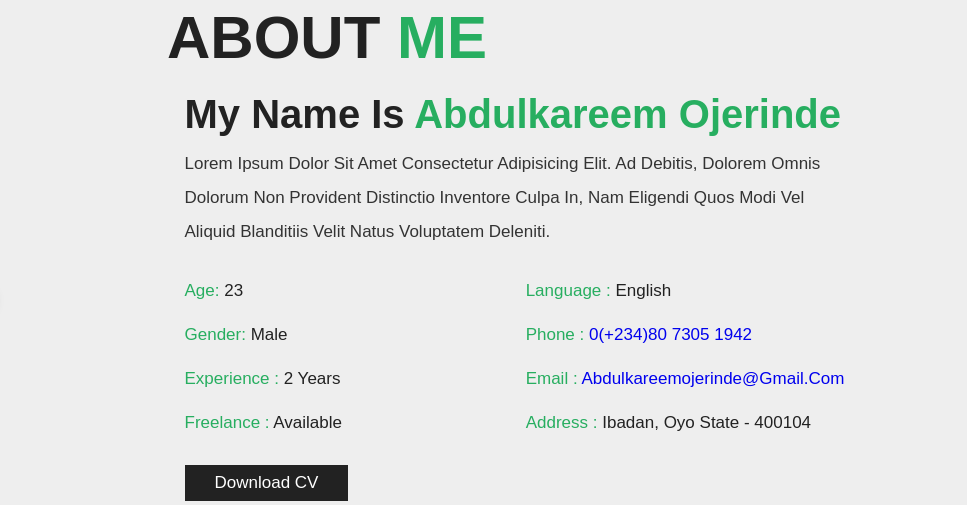
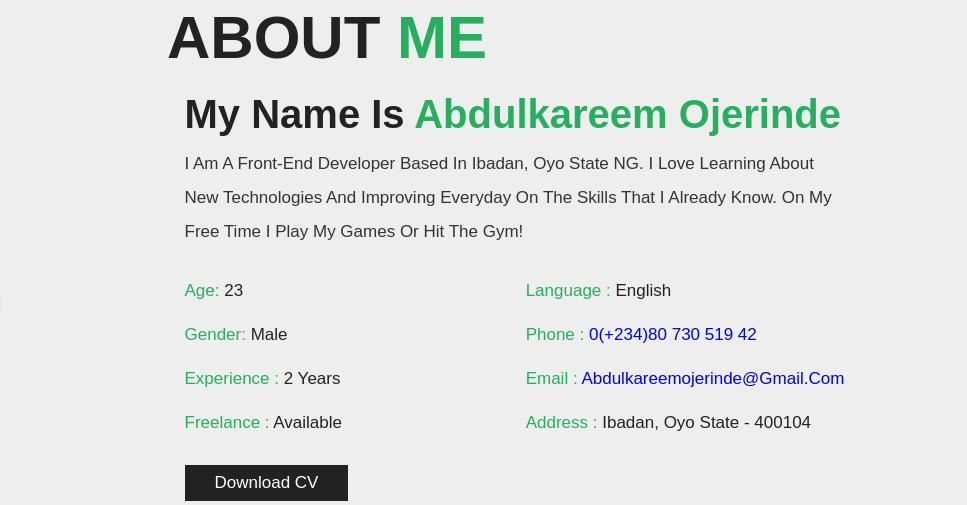
Before and after one commit to Abdulkareemoj/portfolio-site, a plain HTML site: page index.html in a window 1280 px wide. Shown: the part 817-1322 px from the top of the page, 313-1280 px from the left. Drawn offline with nearby package versions, Linux system fonts and the light colour scheme.

Commit message:
Update index.html

```diff
--- a/index.html
+++ b/index.html
@@ -2,7 +2,7 @@
 <html lang="en" dir="ltr">
   <head>
     <meta charset="UTF-8">
-    <title>Portfolio Website</title>
+    <title> Portfolio Website </title>
     <link rel="stylesheet" href="css/style.css">
     <!-- Fontawesome CDN Link -->
     <link rel="stylesheet" href="https://cdnjs.cloudflare.com/ajax/libs/font-awesome/5.15.2/css/all.min.css"/>
@@ -67,10 +67,8 @@
 
           <div class="content">
               <h3> my name is <span> abdulkareem ojerinde </span> </h3>
-              <p class="info">Lorem ipsum dolor sit amet consectetur adipisicing elit. Ad debitis, dolorem omnis
-                  dolorum non provident distinctio inventore culpa in, nam eligendi quos modi vel aliquid blanditiis
-                  velit natus voluptatem deleniti.</p>
-              <div class="box-container">
+            <p class="info">I am a Front-End Developer based in Ibadan, Oyo State NG. I love learning about new technologies and improving
+                everyday on the skills that I already know. On my free time I play my Games or Hit the Gym!</p> <div class="box-container">
                   <div class="box">
                       <p> <span> age: </span> 23 </p>
                       <p> <span> gender: </span> male </p>
@@ -79,7 +77,7 @@
                   </div>
                   <div class="box">
                       <p> <span> language : </span> english </p>
-                      <p> <span> phone : </span> <a href="tel:2348073051942">0(+234)80 7305 1942</a> </p>
+                      <p> <span> phone : </span> <a href="tel:2348073051942">0(+234)80 730 519 42</a> </p>
                       <p> <span> email : </span> <a
                               href="mailto:abdulkareemojerinde@gmail.com">abdulkareemojerinde@gmail.com</a> </p>
                       <p> <span> address : </span> Ibadan, Oyo State - 400104 </p>
```
